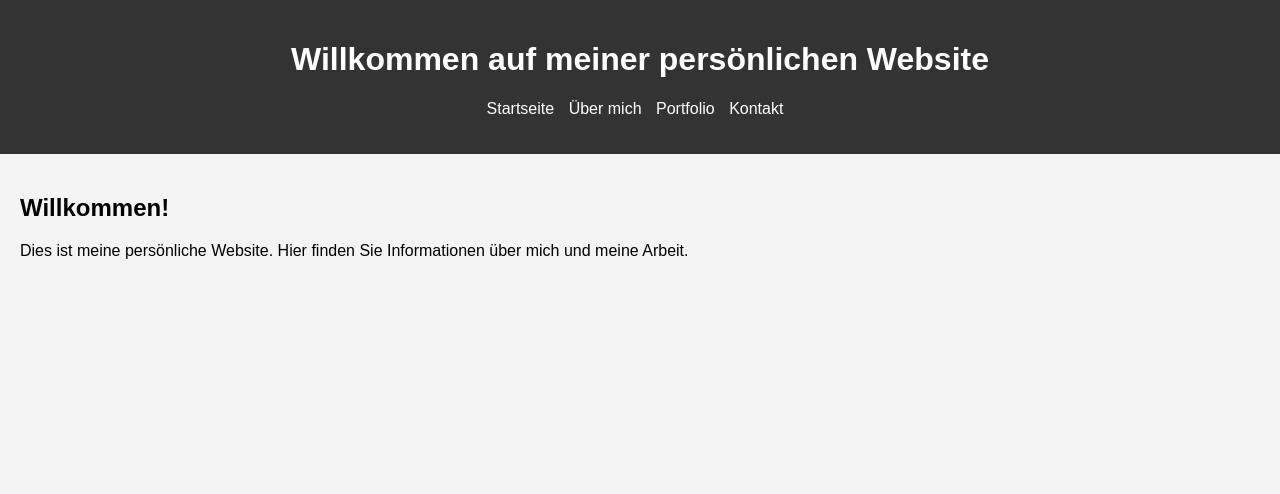
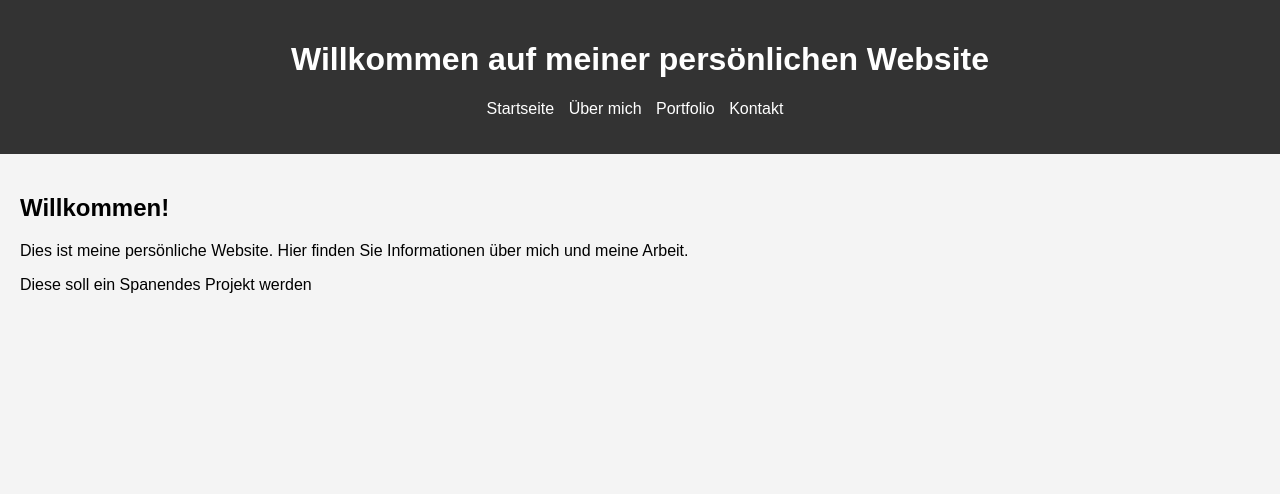
Before and after one commit to AlexanderEhr/PersonalWebsite, a PHP site: page / in a window 1280 px wide. Shown: the top 494 px of the page. Run offline with PHP 8.4, Linux system fonts and the light colour scheme.

Commit message:
Initial commit

```diff
--- a/public/index.php
+++ b/public/index.php
@@ -7,6 +7,7 @@ include HEADER_PATH;
     <section id="welcome">
         <h2>Willkommen!</h2>
         <p>Dies ist meine persönliche Website. Hier finden Sie Informationen über mich und meine Arbeit.</p>
+        <p>Diese soll ein Spanendes Projekt werden</p>
     </section>
 </main>
 
```
